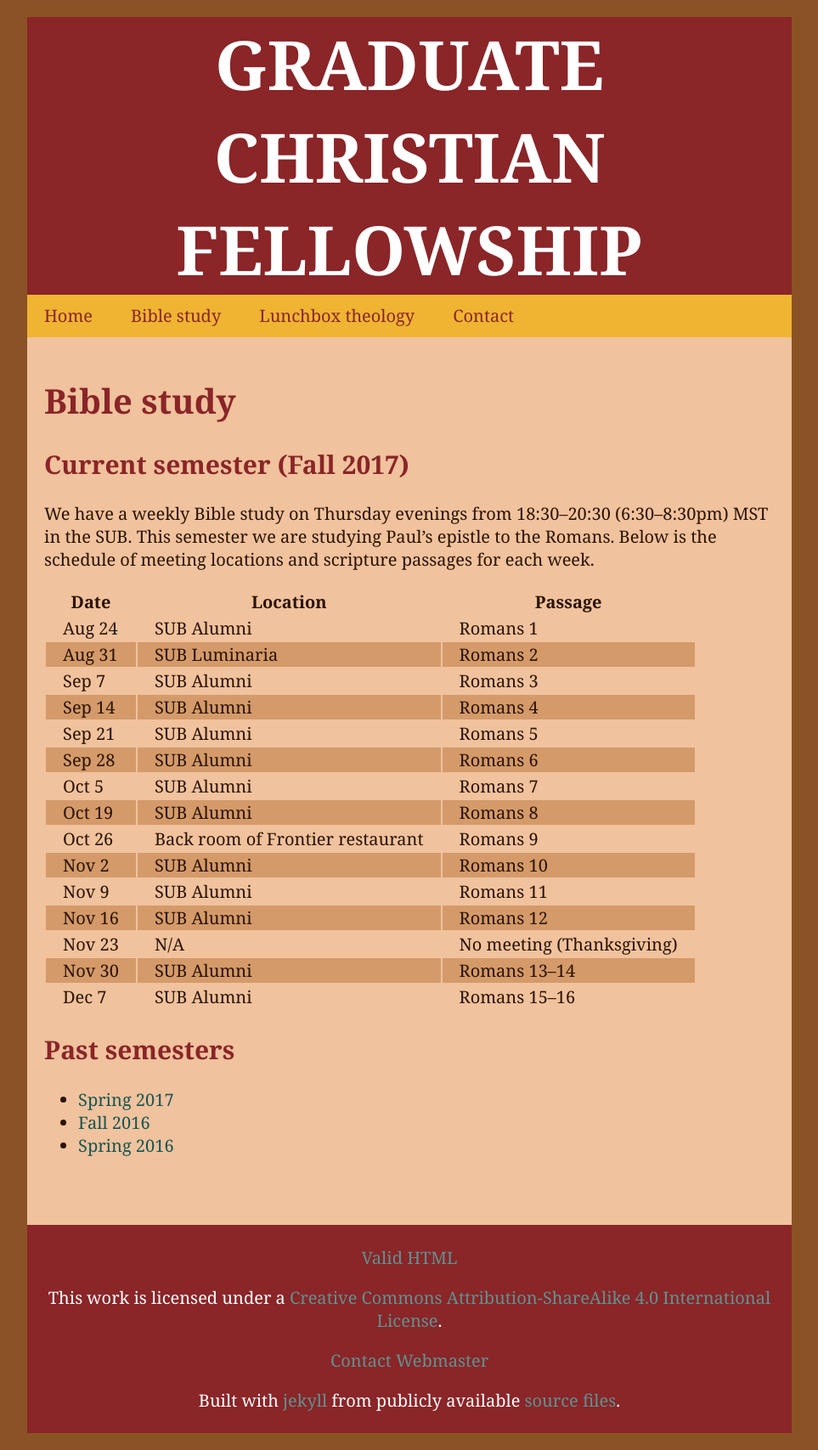
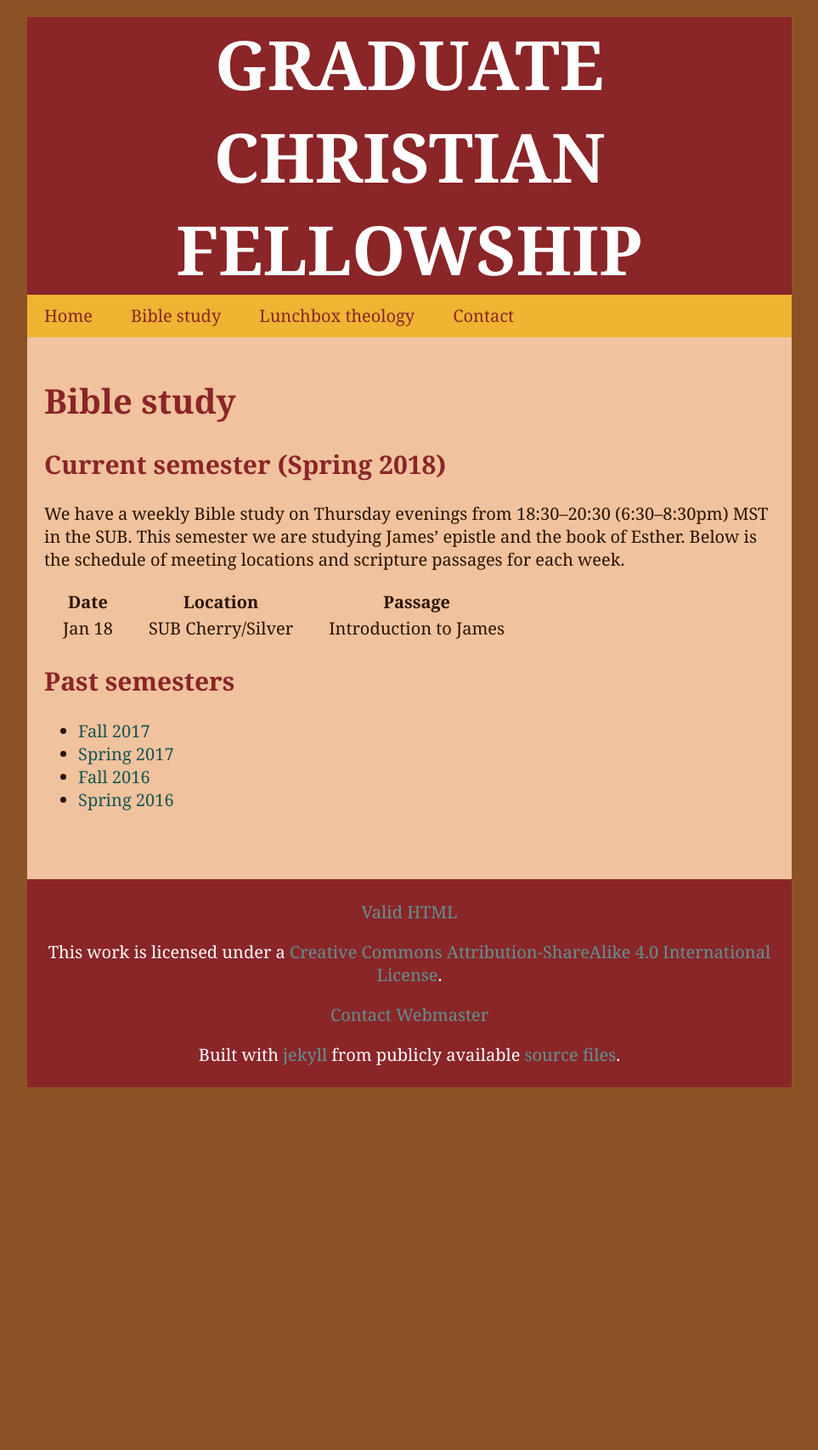
Before and after one commit to jarthurgross/gcf-website, a Jekyll site: the page built from bible_study/index.md, in a window 1280 px wide. Shown: the whole page at 85% size, without its empty margins (158-1121 px from the left). Built offline with Jekyll 4.4.1, drawn with Linux system fonts in a browser that asks for light colours; Markdown is read by kramdown in place of the engine named in the settings; after the commit the page ends 1300 px from its top, so only the background shows below that.

Commit message:
Arxiv fall 2017 & add start of spring 2018 sched

```diff
--- a/bible_study/index.md
+++ b/bible_study/index.md
@@ -9,35 +9,22 @@ title: Bible study
 Bible study
 ===========
 
-Current semester (Fall 2017)
-----------------------------
+Current semester (Spring 2018)
+------------------------------
 
 We have a weekly Bible study on Thursday evenings from 18:30--20:30
-(6:30--8:30pm) MST in the SUB. This semester we are studying Paul's epistle to
-the Romans. Below is the schedule of meeting locations and scripture passages
-for each week.
+(6:30--8:30pm) MST in the SUB. This semester we are studying James' epistle and
+the book of Esther. Below is the schedule of meeting locations and scripture
+passages for each week.
 
 | Date   | Location                         | Passage                   |
 | ------ | -------------------------------- | ------------------------- |
-| Aug 24 | SUB Alumni                       | Romans 1                  |
-| Aug 31 | SUB Luminaria                    | Romans 2                  |
-| Sep  7 | SUB Alumni                       | Romans 3                  |
-| Sep 14 | SUB Alumni                       | Romans 4                  |
-| Sep 21 | SUB Alumni                       | Romans 5                  |
-| Sep 28 | SUB Alumni                       | Romans 6                  |
-| Oct  5 | SUB Alumni                       | Romans 7                  |
-| Oct 19 | SUB Alumni                       | Romans 8                  |
-| Oct 26 | Back room of Frontier restaurant | Romans 9                  |
-| Nov  2 | SUB Alumni                       | Romans 10                 |
-| Nov  9 | SUB Alumni                       | Romans 11                 |
-| Nov 16 | SUB Alumni                       | Romans 12                 |
-| Nov 23 | N/A                              | No meeting (Thanksgiving) |
-| Nov 30 | SUB Alumni                       | Romans 13--14             |
-| Dec  7 | SUB Alumni                       | Romans 15--16             |
+| Jan 18 | SUB Cherry/Silver                | Introduction to James     |
 
 Past semesters
 --------------
 
+* [Fall 2017]({{ relative }}bible_study/2017_fall.html)
 * [Spring 2017]({{ relative }}bible_study/2017_spring.html)
 * [Fall 2016]({{ relative }}bible_study/2016_fall.html)
 * [Spring 2016]({{ relative }}bible_study/2016_spring.html)
```
Also changed, not shown: bible_study/2017_fall.md (added, +36 -0 lines), lunchbox_theology/2017_fall.md (added, +44 -0 lines), lunchbox_theology/index.md (+7 -23 lines).
